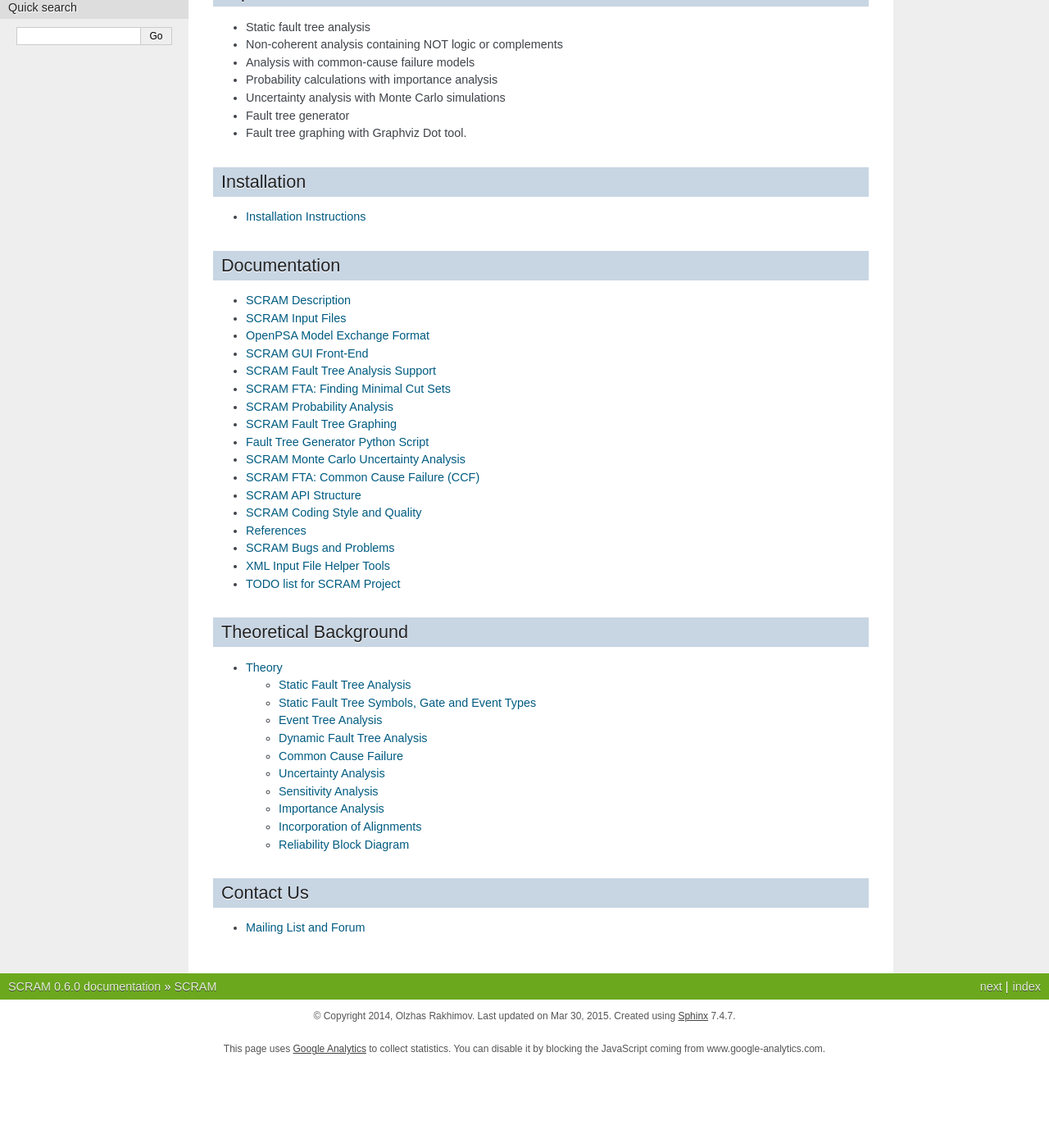
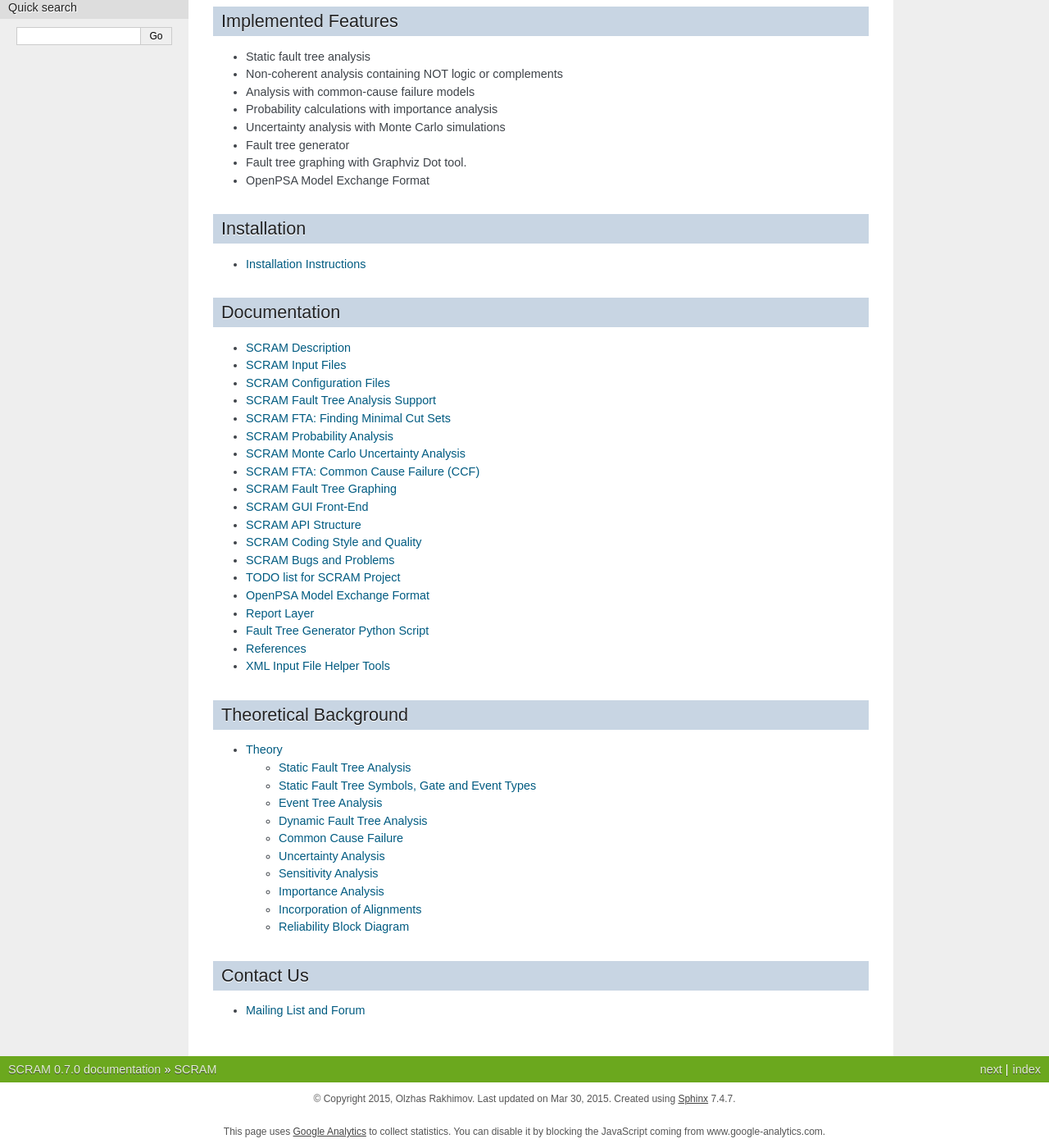
Before and after one commit to rakhimov/scram, a Sphinx documentation site: the page built from source/index.rst, in a window 1280 px wide and 1400 px high, scrolled down 433 px. Shown: the whole window at 82% size. Built offline with Sphinx 7.4.7, drawn with Linux system fonts in a browser that asks for light colours; formulas are drawn with MathJax 3; before the commit the page ends 1732 px from its top, so only the background shows below that; some of the changed text lies outside the part shown.

Commit message:
Update index.html and version to 0.7.0

```diff
--- a/source/conf.py
+++ b/source/conf.py
@@ -51,16 +51,16 @@ master_doc = 'index'
 
 # General information about the project.
 project = u'SCRAM'
-copyright = u'2014, Olzhas Rakhimov'
+copyright = u'2015, Olzhas Rakhimov'
 
 # The version info for the project you're documenting, acts as replacement for
 # |version| and |release|, also used in various other places throughout the
 # built documents.
 #
 # The short X.Y version.
-version = '0.6'
+version = '0.7'
 # The full version, including alpha/beta/rc tags.
-release = '0.6.0'
+release = '0.7.0'
 
 # The language for content autogenerated by Sphinx. Refer to documentation
 # for a list of supported languages.
--- a/source/index.rst
+++ b/source/index.rst
@@ -32,6 +35,7 @@ Implemented Features
 - Uncertainty analysis with Monte Carlo simulations
 - Fault tree generator
 - Fault tree graphing with Graphviz Dot tool.
+- OpenPSA Model Exchange Format
 
 Installation
 ------------
@@ -49,21 +53,23 @@ Documentation
 
     doc/scram_description
     doc/input_file
-    doc/opsa_support
-    doc/gui
+    doc/config_file
     doc/fta_implementation
     doc/fta_mcs_algorithm
     doc/probability_analysis
-    doc/fta_graphing
-    doc/fault_tree_generator
     doc/monte_carlo_simulations
     doc/common_cause_analysis
+    doc/fta_graphing
+    doc/gui
     doc/code_structure
     doc/coding_standards
+    doc/bugs
+    doc/todo
+    doc/opsa_support
+    doc/report_layer
+    doc/fault_tree_generator
     doc/references
-    doc/bugs
     doc/xml_comments
-    doc/todo
 
 Theoretical Background
 ----------------------
```
Also changed, not shown: other parts of source/index.rst (+3 -0 lines).
